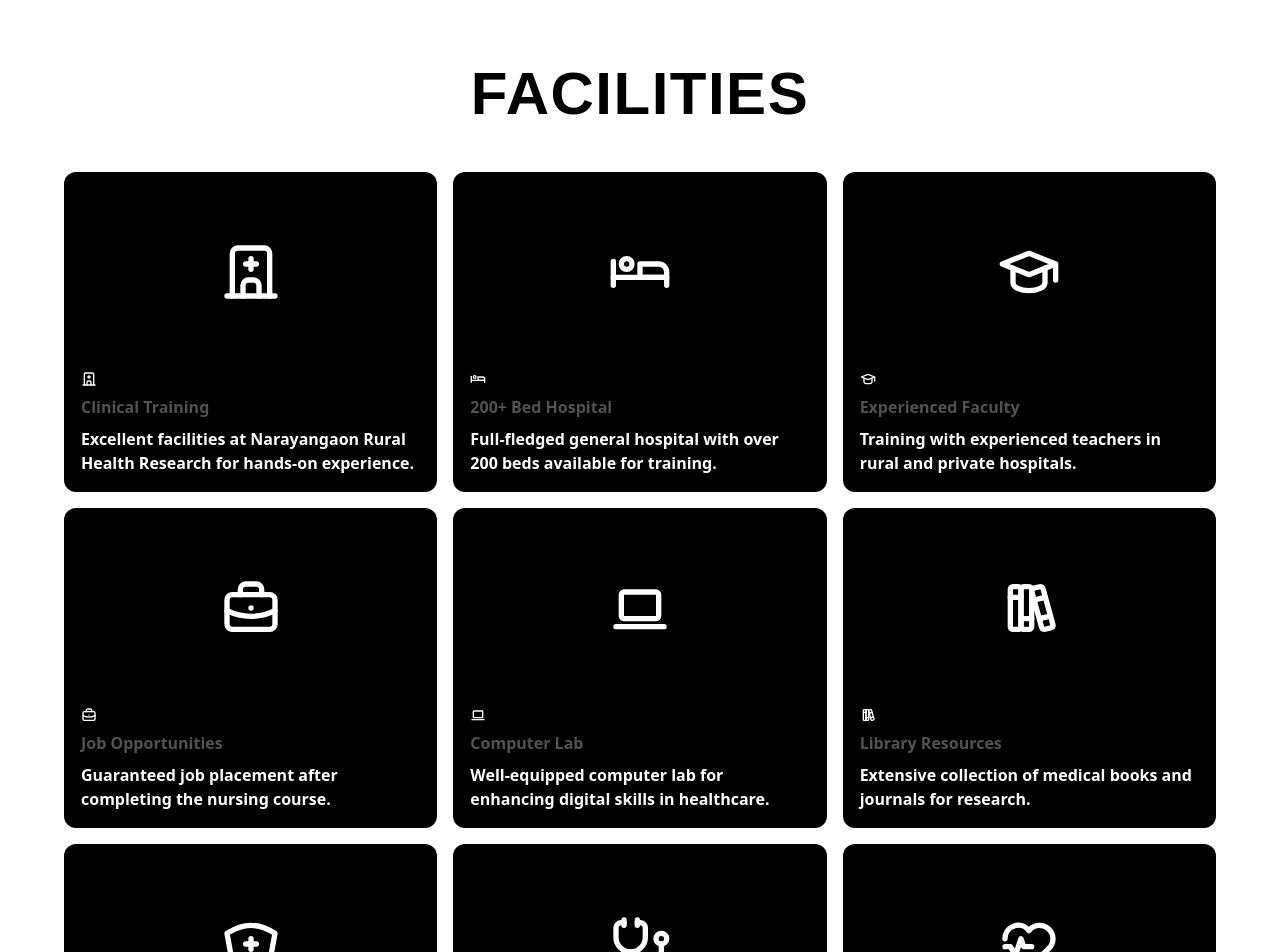
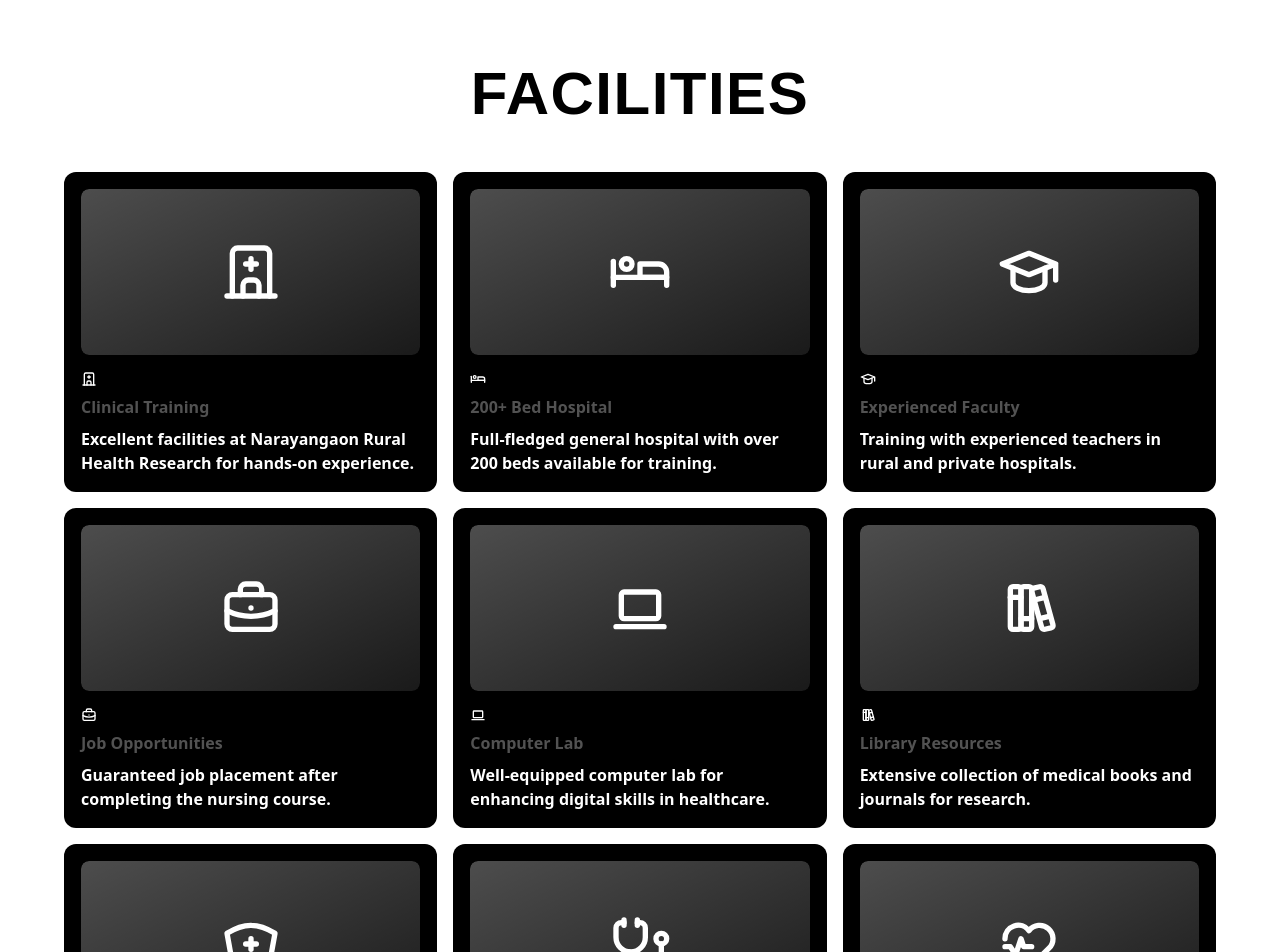
Before and after one commit to Pranav452/-Shree-Manjunath-School-of-Nursing, a Next.js app: page /facilities in a window 1280 px wide. Shown: the top 952 px of the page. Built offline with nearby package versions, Linux system fonts and the light colour scheme.

Commit message:
landing page tweaks

```diff
--- a/components/aurora.tsx
+++ b/components/aurora.tsx
@@ -2,18 +2,99 @@
 
 import { Stars } from "@react-three/drei";
 import { Canvas } from "@react-three/fiber";
-import React, { useEffect } from "react";
+import React, { useEffect, useRef } from "react";
 import { FiArrowRight } from "react-icons/fi";
 import {
   useMotionTemplate,
   useMotionValue,
   motion,
   animate,
+  useAnimate,
 } from "framer-motion";
 import { SlideTabs } from "./navbar";
 import { HoverBorderGradient } from "./ui/hover-border-gradient";
+import Image from 'next/image';
 
 const COLORS_TOP = ["#13FFAA", "#1E67C6", "#CE84CF", "#DD335C"];
+
+// New component for image hover cards
+const ImageHoverCards = () => {
+  const [scope, animate] = useAnimate();
+  const lastRenderPosition = useRef<{ x: number; y: number }>({ x: 0, y: 0 });
+  const cardRenderCount = useRef(0);
+
+  const images = [
+    { src: "/lab.jpg", alt: "College Building" },
+    { src: "/ward.jpg", alt: "Nursing Students" },
+    { src: "/lecture-hall.png", alt: "Laboratory" },
+    { src: "/library.png", alt: "Library" },
+    { src: "/practical-lab.jpg", alt: "Hostel" },
+  ];
+
+  const renderCard = (index: number, x: number, y: number) => {
+    const selector = `[data-image-card-index="${index}"]`;
+    const el = document.querySelector(selector) as HTMLElement;
+
+    if (el) {
+      el.style.top = `${y}px`;
+      el.style.left = `${x}px`;
+      el.style.zIndex = cardRenderCount.current.toString();
+
+      animate(
+        selector,
+        {
+          opacity: [0, 1],
+          scale: [0.5, 1],
+          rotate: [Math.random() * 20 - 10, 0],
+        },
+        { type: "spring", damping: 15, stiffness: 200 }
+      );
+
+      animate(
+        selector,
+        { opacity: [1, 0] },
+        { ease: "linear", duration: 0.5, delay: 5 }
+      );
+    }
+  };
+
+  const handleMouseMove = (e: React.MouseEvent<HTMLDivElement>) => {
+    const { clientX, clientY } = e;
+    const distance = Math.sqrt(
+      Math.pow(clientX - lastRenderPosition.current.x, 2) +
+      Math.pow(clientY - lastRenderPosition.current.y, 2)
+    );
+
+    if (distance >= 100) {
+      lastRenderPosition.current = { x: clientX, y: clientY };
+      renderCard(cardRenderCount.current % images.length, clientX, clientY);
+      cardRenderCount.current++;
+    }
+  };
+
+  return (
+    <div
+      ref={scope}
+      className="absolute inset-0 z-10"
+      onMouseMove={handleMouseMove}
+    >
+      {images.map((image, index) => (
+        <div
+          key={index}
+          className="pointer-events-none absolute left-0 top-0 w-48 h-48 rounded-lg overflow-hidden opacity-0 shadow-lg"
+          data-image-card-index={index}
+        >
+          <Image
+            src={image.src}
+            alt={image.alt}
+            layout="fill"
+            objectFit="cover"
+          />
+        </div>
+      ))}
+    </div>
+  );
+};
 
 export const AuroraHero = () => {
   const color = useMotionValue(COLORS_TOP[0]);
@@ -42,6 +123,9 @@ export const AuroraHero = () => {
       <div className="absolute top-0 left-0 right-0 z-20 pt-4">
         <SlideTabs />
       </div>
+
+      {/* Image Hover Cards */}
+      <ImageHoverCards />
 
       {/* Hero Content */}
       <div className="relative z-10 flex flex-col items-center justify-center h-full mt-16">
--- a/components/facility.tsx
+++ b/components/facility.tsx
@@ -38,14 +38,17 @@ export function FacilitiesSection() {
   );
 }
 
-const MotionWrapper = ({ children }: { children: ReactNode }) => (
+const GlassyIcon = ({ children }: { children: ReactNode }) => (
   <motion.div
-    className="w-full h-full flex items-center justify-center"
+    className="w-full h-full flex items-center justify-center relative overflow-hidden rounded-lg"
     initial={{ opacity: 0, scale: 0.5 }}
     animate={{ opacity: 1, scale: 1 }}
     transition={{ duration: 0.5 }}
   >
-    {children}
+    <div className="absolute inset-0 bg-gradient-to-br from-white/30 to-white/10 backdrop-filter backdrop-blur-sm z-10"></div>
+    <div className="relative z-20">
+      {children}
+    </div>
   </motion.div>
 );
 
@@ -58,9 +61,9 @@ const items = [
       </span>
     ),
     header: (
-      <MotionWrapper>
+      <GlassyIcon>
         <IconBuildingHospital className="w-16 h-16 text-white" />
-      </MotionWrapper>
+      </GlassyIcon>
     ),
     className: "md:col-span-1",
     icon: <IconBuildingHospital className="h-4 w-4 text-white" />,
@@ -73,9 +76,9 @@ const items = [
       </span>
     ),
     header: (
-      <MotionWrapper>
+      <GlassyIcon>
         <IconBed className="w-16 h-16 text-white" />
-      </MotionWrapper>
+      </GlassyIcon>
     ),
     className: "md:col-span-1",
     icon: <IconBed className="h-4 w-4 text-white" />,
@@ -88,9 +91,9 @@ const items = [
       </span>
     ),
     header: (
-      <MotionWrapper>
+      <GlassyIcon>
         <IconSchool className="w-16 h-16 text-white" />
-      </MotionWrapper>
+      </GlassyIcon>
     ),
     className: "md:col-span-1",
     icon: <IconSchool className="h-4 w-4 text-white" />,
@@ -103,9 +106,9 @@ const items = [
       </span>
     ),
     header: (
-      <MotionWrapper>
+      <GlassyIcon>
         <IconBriefcase className="w-16 h-16 text-white" />
-      </MotionWrapper>
+      </GlassyIcon>
     ),
     className: "md:col-span-1",
     icon: <IconBriefcase className="h-4 w-4 text-white" />,
@@ -118,9 +121,9 @@ const items = [
       </span>
     ),
     header: (
-      <MotionWrapper>
+      <GlassyIcon>
         <IconDeviceLaptop className="w-16 h-16 text-white" />
-      </MotionWrapper>
+      </GlassyIcon>
     ),
     className: "md:col-span-1",
     icon: <IconDeviceLaptop className="h-4 w-4 text-white" />,
@@ -133,9 +136,9 @@ const items = [
       </span>
     ),
     header: (
-      <MotionWrapper>
+      <GlassyIcon>
         <IconBooks className="w-16 h-16 text-white" />
-      </MotionWrapper>
+      </GlassyIcon>
     ),
     className: "md:col-span-1",
     icon: <IconBooks className="h-4 w-4 text-white" />,
@@ -148,9 +151,9 @@ const items = [
       </span>
     ),
     header: (
-      <MotionWrapper>
+      <GlassyIcon>
         <IconNurse className="w-16 h-16 text-white" />
-      </MotionWrapper>
+      </GlassyIcon>
     ),
     className: "md:col-span-1",
     icon: <IconNurse className="h-4 w-4 text-white" />,
@@ -163,9 +166,9 @@ const items = [
       </span>
     ),
     header: (
-      <MotionWrapper>
+      <GlassyIcon>
         <IconStethoscope className="w-16 h-16 text-white" />
-      </MotionWrapper>
+      </GlassyIcon>
     ),
     className: "md:col-span-1",
     icon: <IconStethoscope className="h-4 w-4 text-white" />,
@@ -178,9 +181,9 @@ const items = [
       </span>
     ),
     header: (
-      <MotionWrapper>
+      <GlassyIcon>
         <IconHeartbeat className="w-16 h-16 text-white" />
-      </MotionWrapper>
+      </GlassyIcon>
     ),
     className: "md:col-span-1",
     icon: <IconHeartbeat className="h-4 w-4 text-white" />,
--- a/next.config.js
+++ b/next.config.js
@@ -1,6 +1,9 @@
 /** @type {import('next').NextConfig} */
 const nextConfig = {
   reactStrictMode: true,
+  images: {
+    domains: ['localhost'],
+  },
   compiler: {
     styledComponents: true,
   },
--- a/package.json
+++ b/package.json
@@ -16,7 +16,7 @@
     "@radix-ui/react-radio-group": "^1.2.0",
     "@radix-ui/react-select": "^2.1.1",
     "@radix-ui/react-slot": "^1.1.0",
-    "@react-three/drei": "^9.112.1",
+    "@react-three/drei": "^9.113.0",
     "@react-three/fiber": "^8.17.7",
     "@tabler/icons-react": "^3.17.0",
     "class-variance-authority": "^0.7.0",
@@ -29,7 +29,8 @@
     "react-icons": "^5.3.0",
     "react-scroll": "^1.9.0",
     "tailwind-merge": "^2.5.2",
-    "tailwindcss-animate": "^1.0.7"
+    "tailwindcss-animate": "^1.0.7",
+    "three": "^0.168.0"
   },
   "devDependencies": {
     "@types/node": "^20",
```
Also changed, not shown: 1 other file (tests, documents, lock files or other folders).
